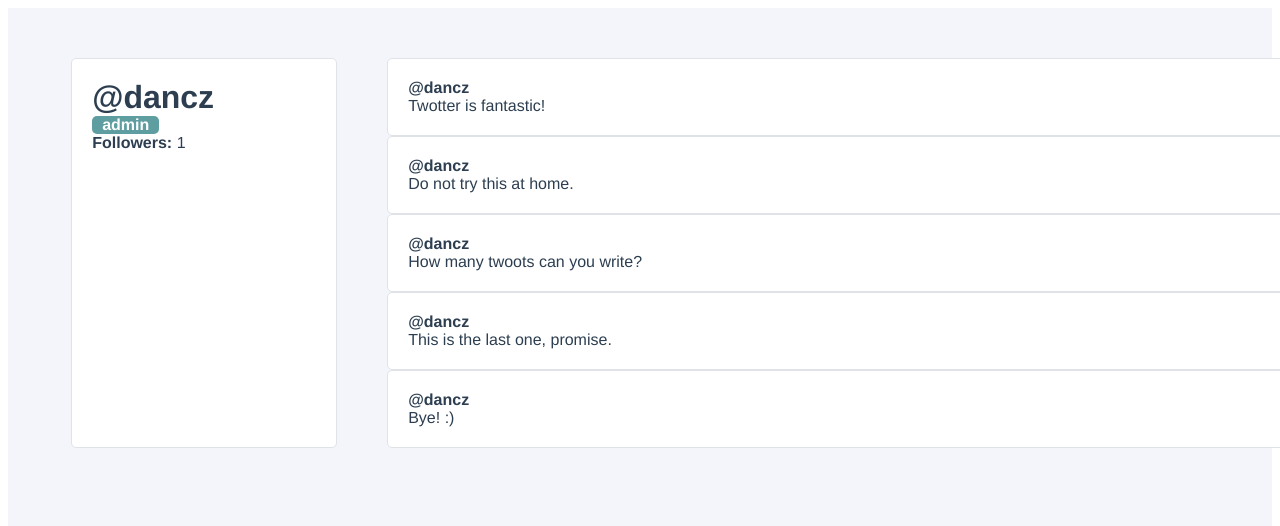
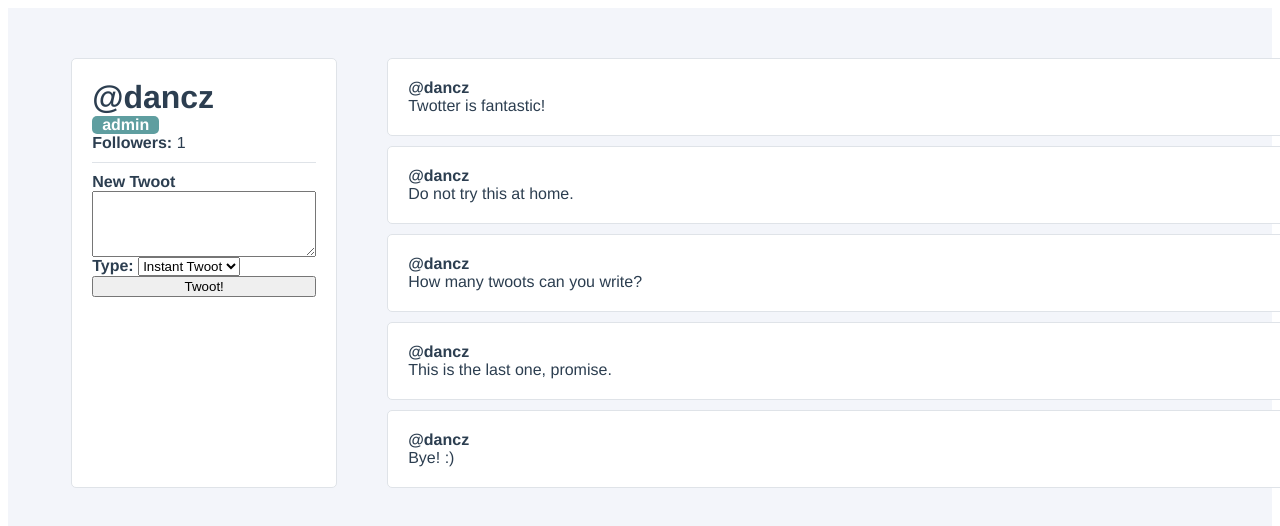
Before and after one commit to danczw/Twotter, a Vue app: page / in a window 1280 px wide. Shown: the top 526 px of the page. Built offline with nearby package versions, Linux system fonts and the light colour scheme.

Commit message:
functionality of adding new twoots

```diff
--- a/src/components/TwootItem.vue
+++ b/src/components/TwootItem.vue
@@ -1,5 +1,5 @@
 <template>
-    <div class='twoot-item'>
+    <div class='twoot-item' @click='favouriteTwoot(twoot.id)'>
         <div class='user-profile__twoot'>
             <div class='twoot-item__user'>
                 @{{ username }}
@@ -22,6 +22,11 @@ export default {
         twoot: {
             type: Object,
             required: true
+        }
+    },
+    methods: {
+        favouriteTwoot(id) {
+            this.$emit('favourite', id)
         }
     }
 };
--- a/src/components/UserProfile.vue
+++ b/src/components/UserProfile.vue
@@ -2,13 +2,42 @@
   <div class='user-profile'>
     <div class='user-profile__user-panel'>
         <h1 class='user-profile__username'>@{{ user.username }}</h1>
-      <div class='user-profile__admin-badge' v-if='user.isAdmin'>admin</div>
+        <div class='user-profile__admin-badge' v-if='user.isAdmin'>
+            admin
+        </div>
         <div class='user-profile__follower-count'>
             <strong>Followers: </strong> {{ followers }}
         </div>
+        <form class='user-profile__create-twoot' @submit.prevent='createNewTwoot'>
+            <label for='newTwoot'><strong>
+                New Twoot
+            </strong></label>
+            <textarea id='newTwoot' rows='4' v-model='newTwootContent'></textarea>
+
+            <div class='user-profile__create-twoot-type'>
+                <label for='newTwootType'><strong>
+                    Type:
+                </strong></label>
+                <select id='newTwootType' v-model='selectedTwootType'>
+                    <option :value='option.value' v-for='(option, index) in twootTypes' :key='index'>
+                        {{ option.name }}
+                    </option>
+                </select>
+            </div>
+
+            <button>
+                Twoot!
+            </button>
+        </form>
     </div>
     <div class='user-profile__twoots-wrapper'>
-        <TwootItem v-for='twoot in user.twoots' :key='twoot.id' :username='user.username' :twoot='twoot' />
+        <TwootItem
+            v-for='twoot in user.twoots'
+            :key='twoot.id'
+            :username='user.username'
+            :twoot='twoot'
+            @favourite='toggleFavourite'
+        />
     </div>
   </div>
 </template>
@@ -21,6 +50,12 @@ export default {
     components: { TwootItem },
     data() {
         return {
+            newTwootContent: '',
+            selectedTwootType: 'instant',
+            twootTypes: [
+                { value: 'draft', name: 'Draft'},
+                { value: 'instant', name: 'Instant Twoot'}
+            ],
             followers: 0,
             user: {
                 id: 1,
@@ -54,6 +89,18 @@ export default {
     methods: {
         followUser() {
             this.followers++
+        },
+        toggleFavourite(id) {
+            console.log(`Favourited Twoot #${id}`)
+        },
+        createNewTwoot() {
+            if (this.newTwootContent && this.selectedTwootType !== 'draft') {
+                this.user.twoots.unshift( {
+                    id: this.user.twoots.length + 1,
+                    content: this.newTwootContent
+                })
+                this.newTwootContent = ''
+            }
         }
     },
     mounted() {
@@ -89,7 +136,23 @@ export default {
     font-weight: bold;
 }
 
+.user-profile__follower-count {
+    padding-bottom: 10px;
+}
+
 h1 {
     margin: 0;
 }
+
+.user-profile__twoots-wrapper {
+    display: grid;
+    grid-gap: 10px;
+}
+
+.user-profile__create-twoot {
+    border-top: 1px solid #dfe3e8;
+    padding-top: 10px;
+    display: flex;
+    flex-direction: column;
+}
 </style>
```
Lines whose indentation alone changed are shown as unchanged.
